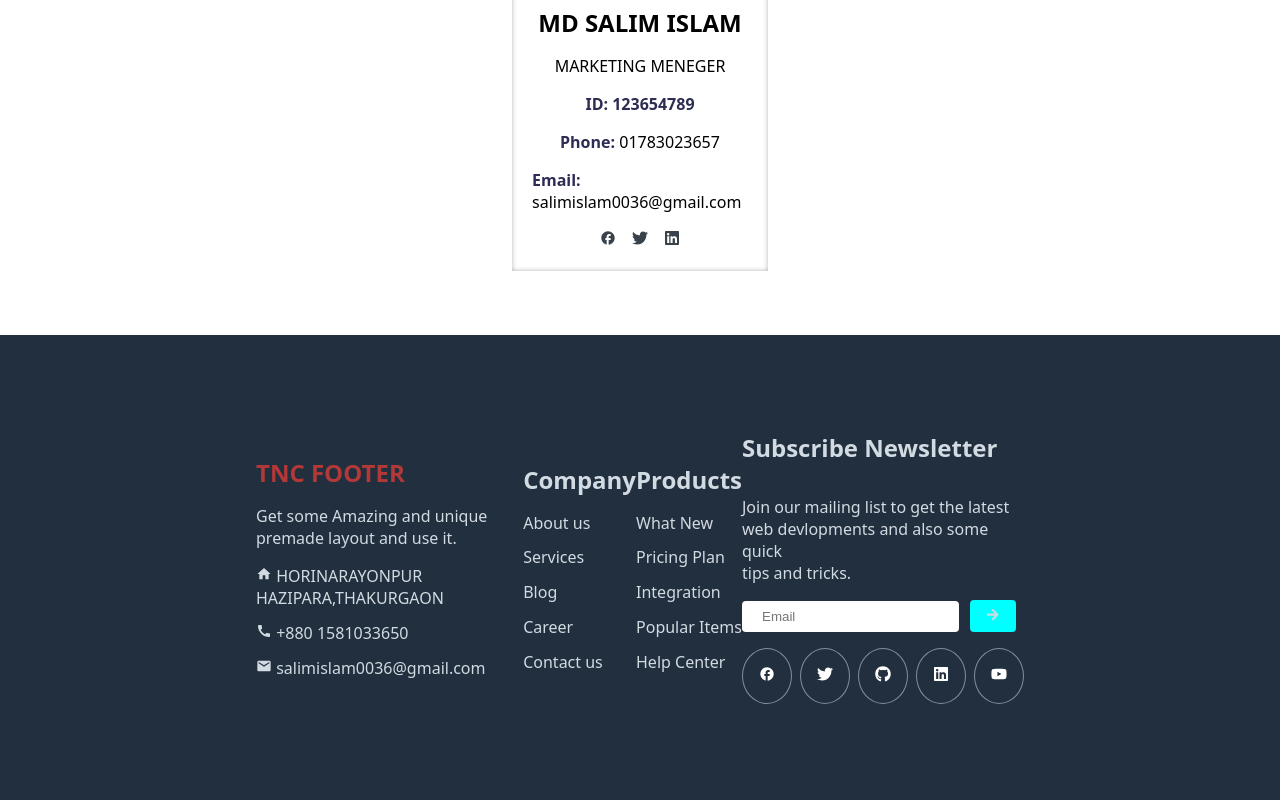
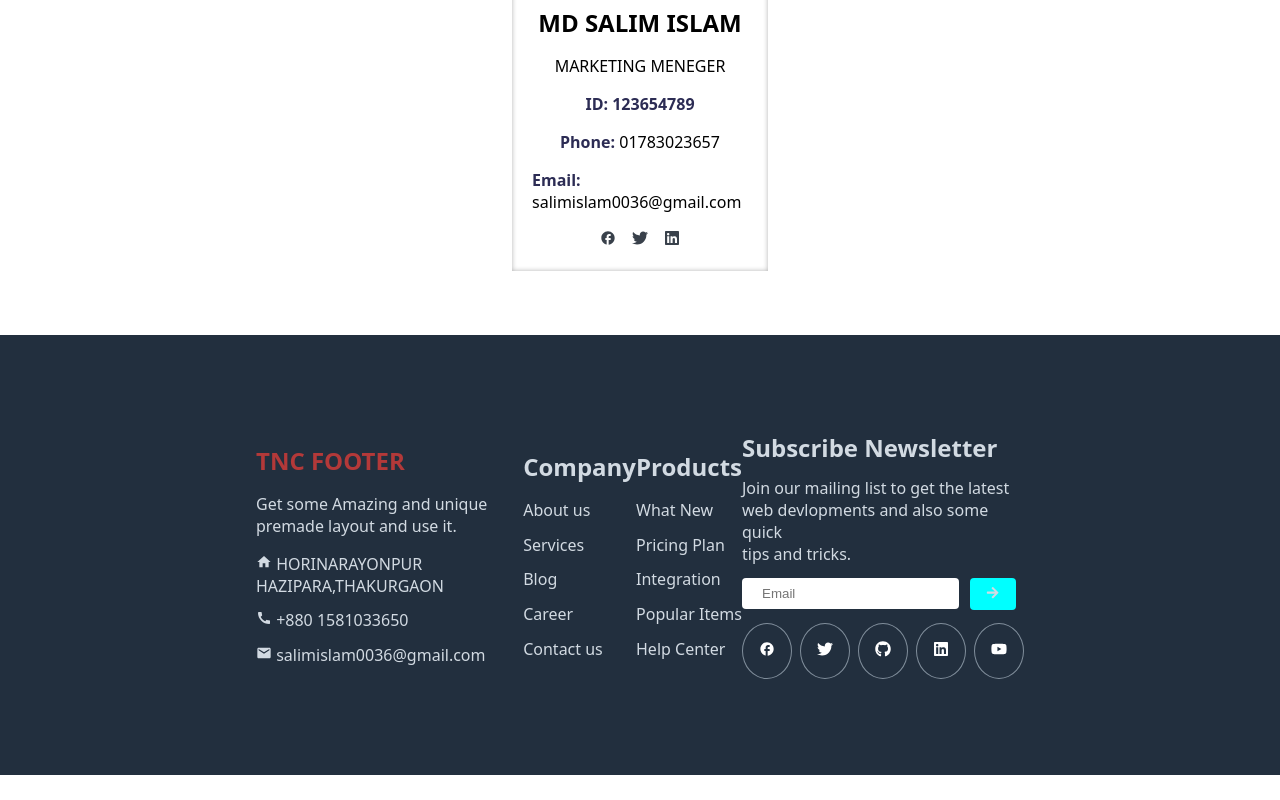
Before and after one commit to salim-khan-3/Practice-React-Class, a React (Vite) app: page / in a window 1280 px wide. Shown: the part 356-1156 px from the top of the page. After the commit the page ends 1131 px from the top, so only its background shows below. Built offline with nearby package versions, Linux system fonts and the light colour scheme.

Commit message:
class practice

```diff
--- a/src/components/header.css
+++ b/src/components/header.css
@@ -162,12 +162,12 @@
   text-decoration: none;
   color: #d2dae2;
 }
-.company h2 , .product_section h2, .subscribe_newslatter h2{
+.company h2 , .product_section h2{
   margin-bottom: 1rem;
   color: #d2dae2;
 }
 .subscribe_newslatter{
-  gap: 1rem;
+  gap: 0.8rem;
 }
 .sub_email{
   display: flex;
```
